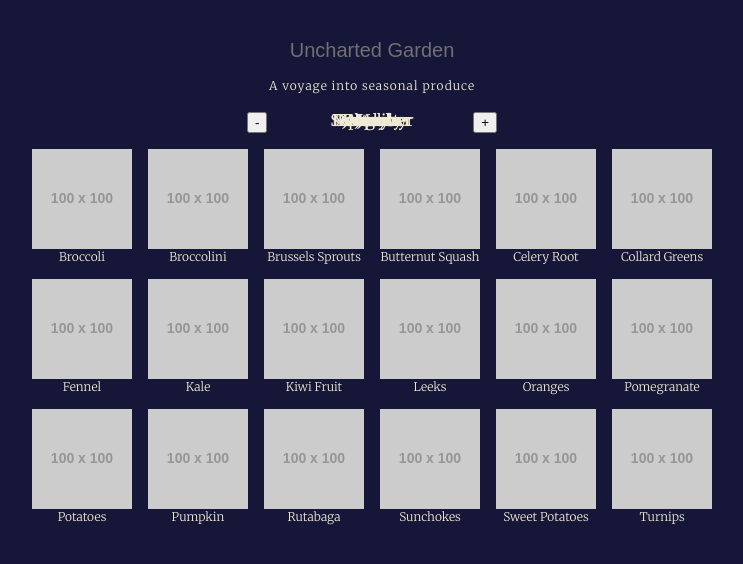
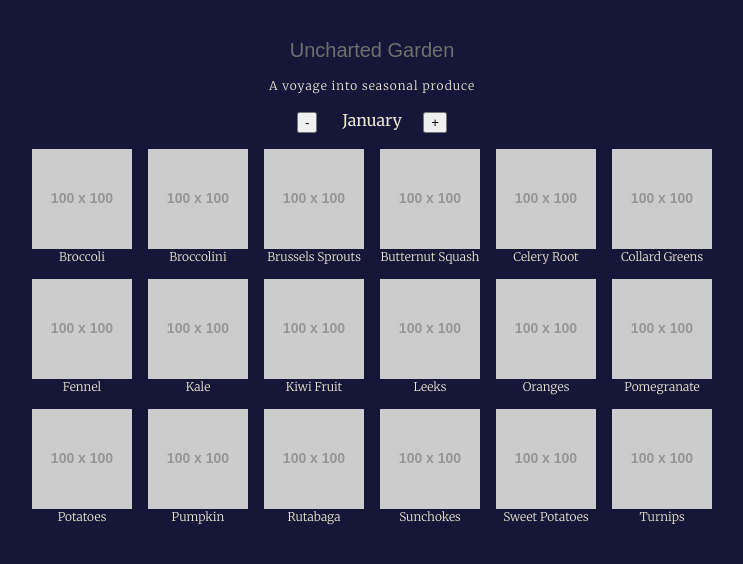
Before and after one commit to rileyhemp/uncharted-garden, a React (Create React App) app: page / in a window 1280 px wide. Shown: the top 564 px of the page, without its empty margins (268-1011 px from the left). Built offline with nearby package versions, Linux system fonts and the light colour scheme.

Commit message:
Infinite slider functioning

```diff
--- a/src/InfiniteSlider.js
+++ b/src/InfiniteSlider.js
@@ -1,5 +1,19 @@
 import React from 'react'
 import styled from 'styled-components'
+
+const activeState = `
+	transform: translateX(0%);
+	z-index: 2;
+	opacity: 1;
+`
+
+const nextState = `
+transform: translateX(100%);
+`
+
+const previousState = `
+transform: translateX(-100%);
+`
 
 const Arrow = styled.button`
 	z-index: 100;
@@ -7,7 +21,8 @@ const Arrow = styled.button`
 const Wrapper = styled.div`
 	display: flex;
 	justify-content: space-between;
-	width: 250px;
+	width: 150px;
+	overflow: hidden;
 	position: relative;
 	`
 const Slide = styled.div`
@@ -15,6 +30,13 @@ const Slide = styled.div`
 		width: 100%;
 		text-align: center;
 		position: absolute;
+		transition: all 0.3s;
+		opacity: 0;
+		${props => {
+		return props.position === 'active' ? activeState :
+			props.position === 'next' ? nextState :
+				props.position === 'previous' ? previousState : null
+	}}
 	`
 
 export default class InfiniteSlider extends React.Component {
@@ -30,16 +52,19 @@ export default class InfiniteSlider extends React.Component {
 		}))
 	}
 	getSlidePosition(slideKey) {
-		if (slideKey == this.state.index) return 'active'
-		else if (slideKey < this.state.index) return 'previous'
-		else if (slideKey > this.state.index) return 'next'
+		let index = this.state.index
+		if (slideKey == index) return 'active'
+		else if (slideKey === this.state.slides.length - 1 && index == 0) return 'previous'
+		else if (slideKey === 0 && index == this.state.slides.length - 1) return 'next'
+		else if (slideKey < index) return 'previous'
+		else if (slideKey > index) return 'next'
 	}
 	render() {
 		return (
 			<Wrapper>
 				<Arrow onClick={() => this.changeIndex(-1)}>-</Arrow>
 				{this.state.slides ? this.state.slides.map(slide => {
-					return <Slide key={slide.key} position={this.getSlidePosition(slide.key)}>{slide}</Slide>
+					return <Slide key={slide.key} position={this.getSlidePosition(parseInt(slide.key))}>{slide}</Slide>
 				}) : null}
 				<Arrow onClick={() => this.changeIndex(1)}>+</Arrow>
 			</Wrapper>
```
